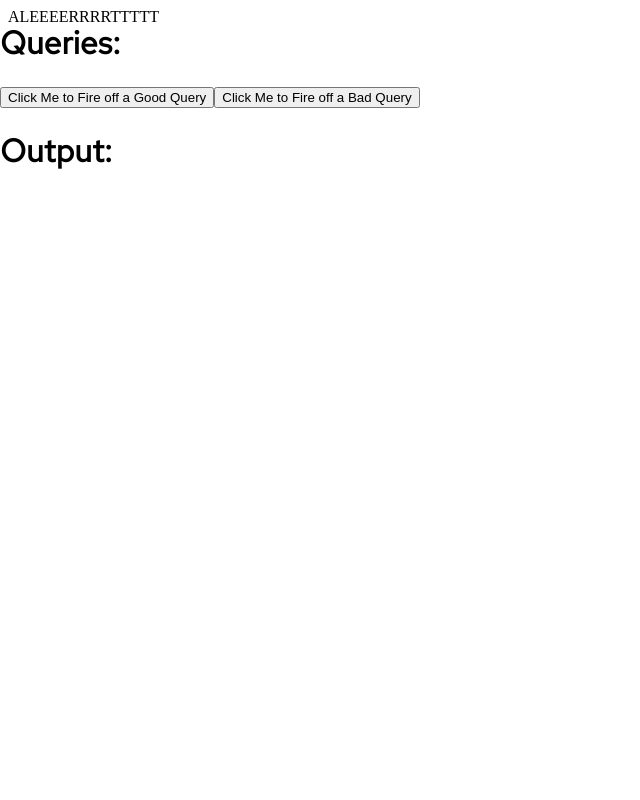
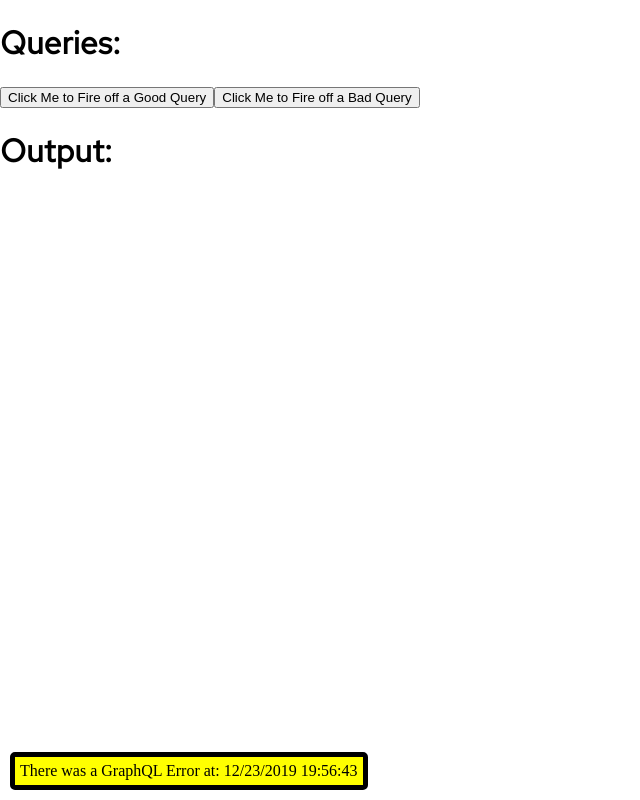
Before and after one commit to pmaier983/example-apollo-global-alert, a React (Create React App) app: page / in a window 1280 px wide. Shown: the whole page, without its empty margins (0-640 px from the left). Built offline with nearby package versions, Linux system fonts and the light colour scheme; no server answers.

Commit message:
Introduce Timed Alert

```diff
--- a/src/alert/AlertContextProvider.js
+++ b/src/alert/AlertContextProvider.js
@@ -1,20 +1,29 @@
 import React, { useState } from 'react';
 import PropTypes from 'prop-types';
-// import { useTimedBoolean } from '../hooks';
+
+import AlertContainer from './AlertContainer';
+
+import { useTimedBoolean } from '../hooks';
 
 export const AlertContext = React.createContext();
 
 const AlertContextProvider = ({ children }) => {
-  const [visible, setVisibility] = useState(false);
+  const [errorMessage, setErrorMessage] = useState();
+  const [visible, timedVisibility] = useTimedBoolean(6000, false);
 
-  const toggleVisibility = () => {
-    setVisibility(true);
+  const setAlert = (alertMessage) => {
+    setErrorMessage(alertMessage);
+    timedVisibility({ guaranteeInitialState: true, guaranteeFinalState: false });
   };
 
   return (
     <>
-      {visible && <div>ALEEEERRRRTTTTT</div>}
-      <AlertContext.Provider value={{ toggleTimedAlert: toggleVisibility }}>
+      {visible && (
+      <AlertContainer>
+        {errorMessage}
+      </AlertContainer>
+      )}
+      <AlertContext.Provider value={{ toggleTimedAlert: setAlert }}>
         {children}
       </AlertContext.Provider>
     </>
--- a/src/hooks/useQuery.js
+++ b/src/hooks/useQuery.js
@@ -1,5 +1,6 @@
 import { useContext } from 'react';
 import { useQuery } from '@apollo/react-hooks';
+import moment from 'moment';
 
 import { AlertContext } from '../alert/AlertContextProvider';
 
@@ -7,7 +8,8 @@ const useQueryContainer = (props) => {
   const { toggleTimedAlert } = useContext(AlertContext);
   const response = useQuery(props);
   const { error } = response;
-  if (error) { toggleTimedAlert(); }
+  // could potentially send a log to your personal servers here
+  if (error) { toggleTimedAlert(`There was a GraphQL Error at: ${moment().format('MM/DD/YYYY HH:mm:ss')}`); }
   return response;
 };
 
```
